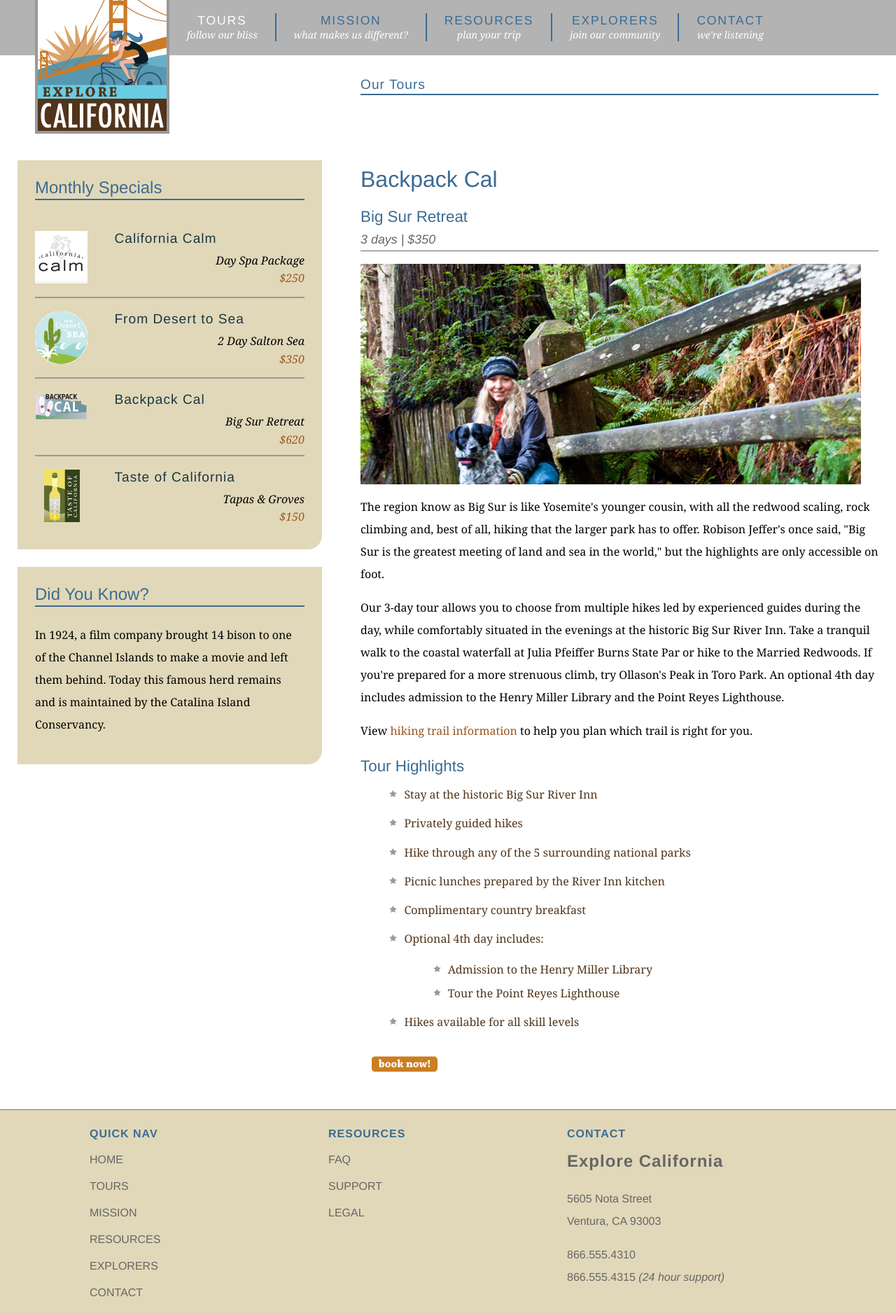
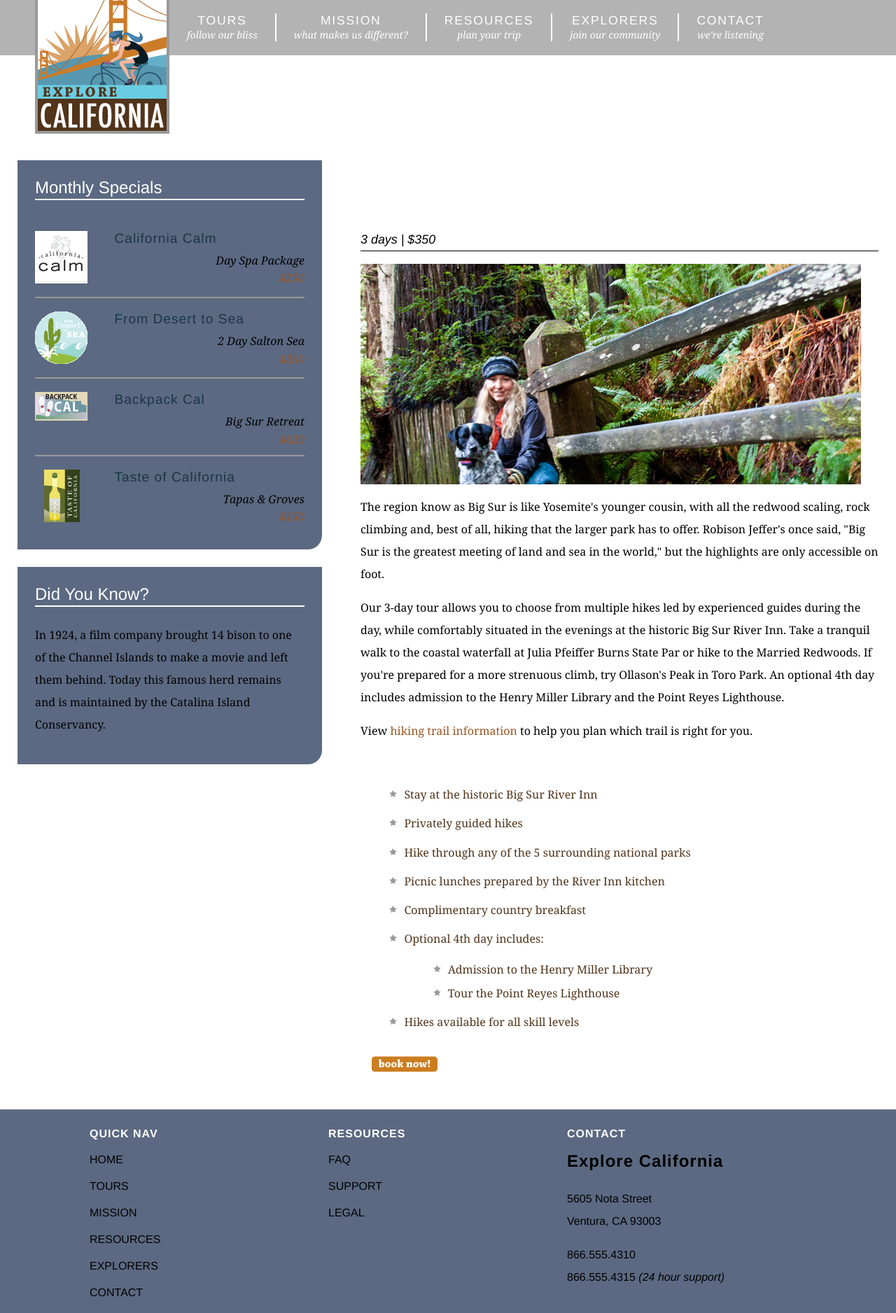
Before and after one commit to trueton26/linda, a plain HTML site: page tours/tour_detail_bigsur.html in a window 1280 px wide. Shown: the part 46-1922 px from the top of the page at 70% size. Drawn offline with Linux system fonts and the light colour scheme.

Commit message:
new_colors

```diff
--- a/assets/stylesheets/main.css
+++ b/assets/stylesheets/main.css
@@ -8,11 +8,11 @@ any reuse, educational or otherwise, without the expressed
 consent of lynda.com is prohibited.*/
 
 /* -------- color guide ----------
-#3c6b92 : main blue
+#fff : main blue
 #6acce2 : light blue
 #2c566a : teal accent
 #193742 : dark blue
-#e1d8b9 : sand accent
+#5c6982 : sand accent
 #cb7d20 : orange accent
 #51341a : brown
 #995522 : dark orange (used for links or high contrast accents)
@@ -69,7 +69,7 @@ p {
 
 body {
   font: 100% Georgia, "Times New Roman", Times, serif;
-  background: #3C6B92;
+  background: #fff;
 }
 
 /* ^2 ------ global classes -------- */
@@ -85,7 +85,7 @@ span.accent {
   margin: 1em 0;
 }
 .callOut {
-  background: #e1d8b9;
+  background: #5c6982;
   padding: 25px;
   margin-bottom: 25px;
   -webkit-border-top-left-radius: 0px;
@@ -210,7 +210,7 @@ span.accent {
   padding-left: 25px;
 }
 #pageFooter {
-  background: #e1d8b9;
+  background: #5c6982;
   clear:both;
   overflow: auto;
   border-top: 1px solid #757575;
@@ -260,10 +260,10 @@ span.accent {
 #siteNav li a:link, #siteNav li a:visited{
   display: block;
   padding: 0 25px;
-  border-right: 2px solid #3c6b92;
+  border-right: 2px solid #fff;
   font: 1.1em Helvetica, Arial, sans-serif;
   text-transform: uppercase;
-  color: #3c6b92;
+  color: #fff;
   text-align: center;
   letter-spacing: .1em;
 }
@@ -316,16 +316,16 @@ span.accent {
   font:normal .7em Helvetica, Arial, sans-serif;
   line-height: 2.5em;
   text-align: center;
-  color: #3c6b92;
+  color: #fff;
   padding: 0 1em;
   display:block;
   border-right: none;
   letter-spacing: 0;
-  border-bottom: 1px solid #3c6b92;
+  border-bottom: 1px solid #fff;
 }
 #siteNav li ul a:hover, #siteNav li ul a:active {
   color: #fff;
-  background: #3c6b92;
+  background: #fff;
 }
 /* mainContent ^5c */
 #mainContent #contentHeader {
@@ -339,8 +339,8 @@ span.accent {
   font: normal 1.2em Helvetica, Helvetica, Arial, sans-serif;
   padding-bottom: .1em;
   letter-spacing: 1px;
-  border-bottom: 2px solid #3c6b92;
-  color: #3c6b92;
+  border-bottom: 2px solid #fff;
+  color: #fff;
   margin-top: 1.6em;
 }
 #mainContent #contentHeader #subLinks {
@@ -348,12 +348,12 @@ span.accent {
 }
 #mainContent h2{
   font: normal 1.4em Helvetica, Helvetica, Arial, sans-serif;
-  color: #3c6b92;
+  color: #fff;
   margin: 1em 0 0;
 }
 #mainContent h3{
   font: bold 1.2em Helvetica, Helvetica, Arial, sans-serif;
-  color: #3c6b92;
+  color: #fff;
   margin: 1em 0 0;
 }
 #mainContent #mainArticle {
@@ -391,7 +391,7 @@ span.accent {
 }
 #mainContent #mainArticle h1{
   font: normal 2em Helvetica, Arial, sans-serif;
-  color: #3c6b92;
+  color: #fff;
   margin: 1.2em 0 .2em;
 }
 #mainContent #mainArticle #supportOptions h2{
@@ -400,11 +400,11 @@ span.accent {
 }
 #mainContent #mainArticle h2 span.tourCost {
   font-size: .8em;
-  color: #666;
+  color: #000;
   font-style: italic;
   margin-top: .5em;
   display: block;
-  border-bottom: 1px solid #666;
+  border-bottom: 1px solid #000;
   padding-bottom: .25em;
   margin-bottom: 1em;
 }
@@ -472,7 +472,7 @@ span.accent {
 #mainContent .tourDescription h3.price {
   font-size: 1.2em;
   font-family: Georgia, "Times New Roman", Times, serif;
-  color: #666;
+  color: #000;
   font-weight: normal;
   font-style: italic;
   text-align: right;
@@ -555,7 +555,7 @@ span.accent {
   background: #c3cebc;
   border: none;
   margin: 1em 0 1em;
-  border: 1px solid #666;
+  border: 1px solid #000;
   border-collapse: collapse;
 }
 #mainContent table.small {
@@ -601,13 +601,13 @@ span.accent {
   line-height: 3;
 }
 #mainContent table.simple td {
-  border: 1px solid #666;
+  border: 1px solid #000;
 }
 #mainContent table.small td {
   border: none;
 }
 #mainContent table.simple tr:nth-child(odd) {
-  background: #e1d8b9;
+  background: #5c6982;
 }
 /*complex tables*/
 #mainContent table.complex {
@@ -617,7 +617,7 @@ span.accent {
   font-size: 0.9em;
   border-collapse: collapse;
   border: 1px solid #333;
-  background: #e1d8b9;
+  background: #5c6982;
 }
 #mainContent table.complex caption {
   text-transform: uppercase;
@@ -677,7 +677,7 @@ span.accent {
 #mainContent fieldset {
   padding: 40px 20px 20px 20px;
   margin: 0 0 2em;
-  background-color: #e1d8b9;
+  background-color: #5c6982;
   width: 650px;
   border: none;
   position: relative;
@@ -762,10 +762,10 @@ span.accent {
 #secondaryContent h1 {
   font: normal 1.5em Helvetica, Arial, sans-serif;
   font-weight: normal;
-  color: #3c6b92;
+  color: #fff;
   padding-bottom: .1em;
   margin-bottom: 1em;
-  border-bottom: 2px solid #3c6b92;
+  border-bottom: 2px solid #fff;
 }
 #secondaryContent #specials h2 {
   font-size: 1.2em;
@@ -806,7 +806,7 @@ span.accent {
   font-family: Helvetica, Arial, sans-serif;
   font-size: 1em;
   letter-spacing:1px;
-  color: #3c6b92;
+  color: #fff;
   text-transform: uppercase;
   margin-bottom: 1em;
 }
@@ -814,14 +814,14 @@ span.accent {
   font-family: Helvetica, Arial, sans-serif;
   font-size: 1.5em;
   letter-spacing:1px;
-  color: #666;
+  color: #000;
   margin-bottom: 1em;
 }
 #pageFooter div p{
   font-family: Helvetica, Arial, sans-serif;
   font-size: 1em;
   margin-bottom: 1em;
-  color: #666;
+  color: #000;
 }
 #pageFooter div ul{
   list-style: none;
@@ -834,7 +834,7 @@ span.accent {
 #pageFooter div li a:link, #pageFooter div li a:visited {
   font-family: Helvetica, Arial, sans-serif;
   text-transform: uppercase;
-  color: #666;
+  color: #000;
 }
 #pageFooter div li a:hover, #pageFooter div li a:active {
   color: #fff;
```
